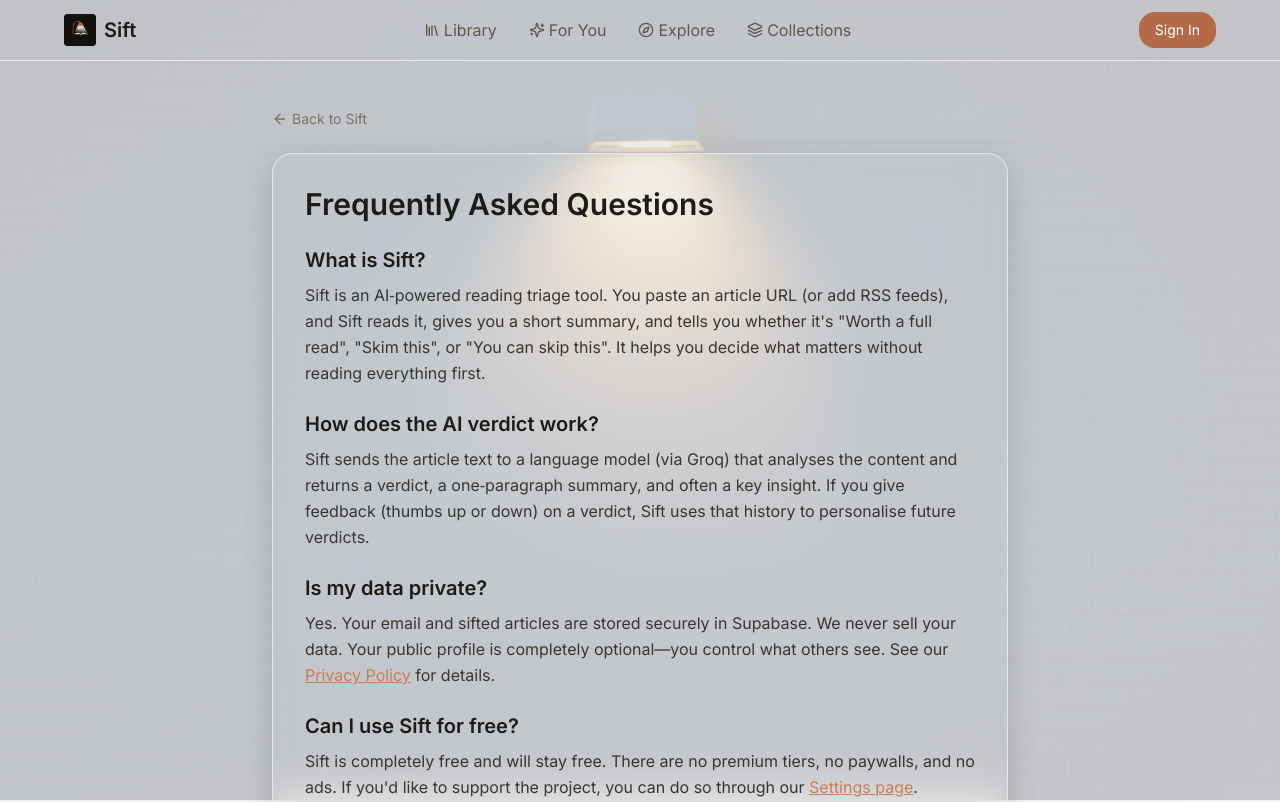
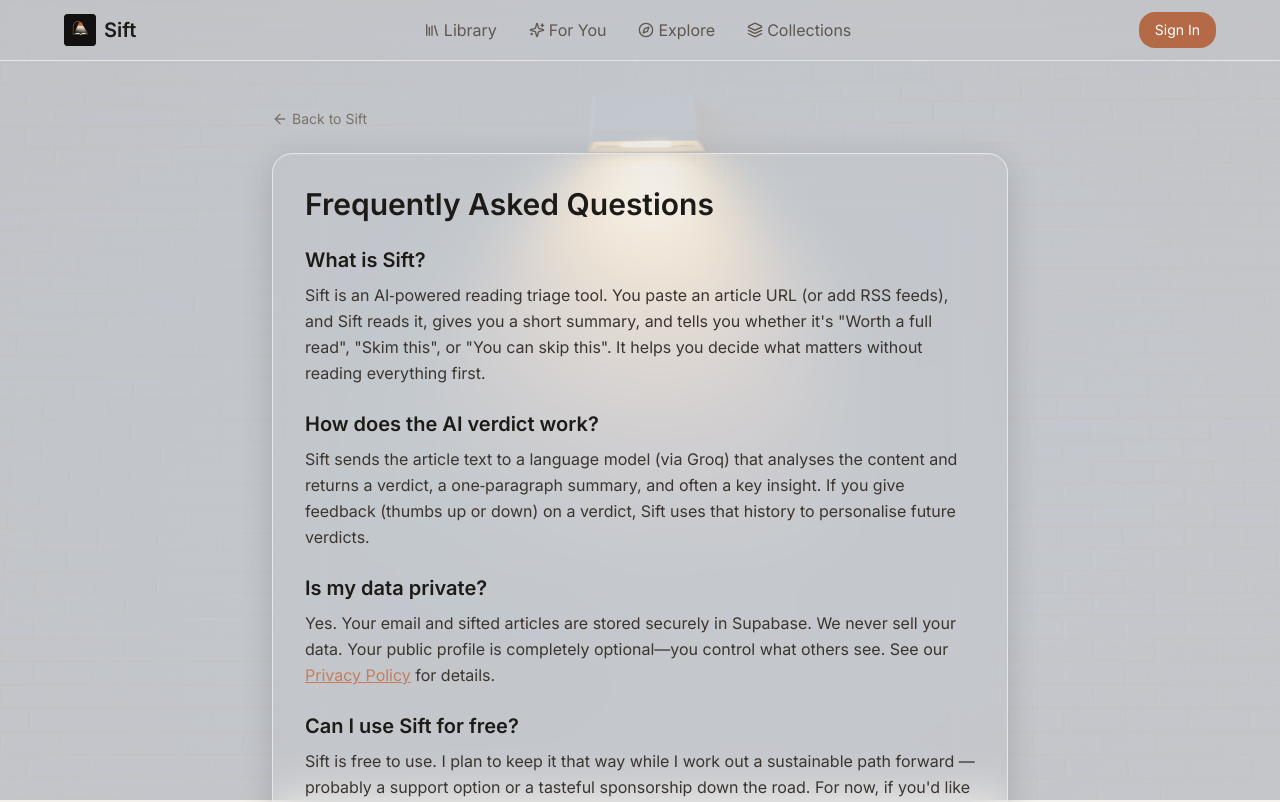
Before and after one commit to CosmasCold/sift, a Next.js app: page /faq in a window 1280 px wide. Shown: the top 802 px of the page. Built offline with nearby package versions, Linux system fonts and the light colour scheme; no server answers.

Commit message:
Update faq

```diff
--- a/app/faq/page.tsx
+++ b/app/faq/page.tsx
@@ -17,7 +17,7 @@
   },
   {
     question: 'Can I use Sift for free?',
-    answer: `Sift is completely free and will stay free. There are no premium tiers, no paywalls, and no ads. If you'd like to support the project, you can do so through our <a href="/settings" style="color:#c77d5a;text-decoration:underline;">Settings page</a>.`,
+    answer: `Sift is free to use. I plan to keep it that way while I work out a sustainable path forward — probably a support option or a tasteful sponsorship down the road. For now, if you'd like to help, there's a Support Sift link in the footer. Whatever happens, your library is yours. You can export it anytime as Markdown or OPML, and I'll never hold your data hostage.`,
   },
   {
     question: 'What are RSS feeds and how do they work in Sift?',
@@ -61,7 +61,7 @@
     name: faq.question,
     acceptedAnswer: {
       '@type': 'Answer',
-      text: faq.answer.replace(/<[^>]*>/g, ''), // strip HTML for schema
+      text: faq.answer.replace(/<[^>]*>/g, ''),
     },
   })),
 };
```
